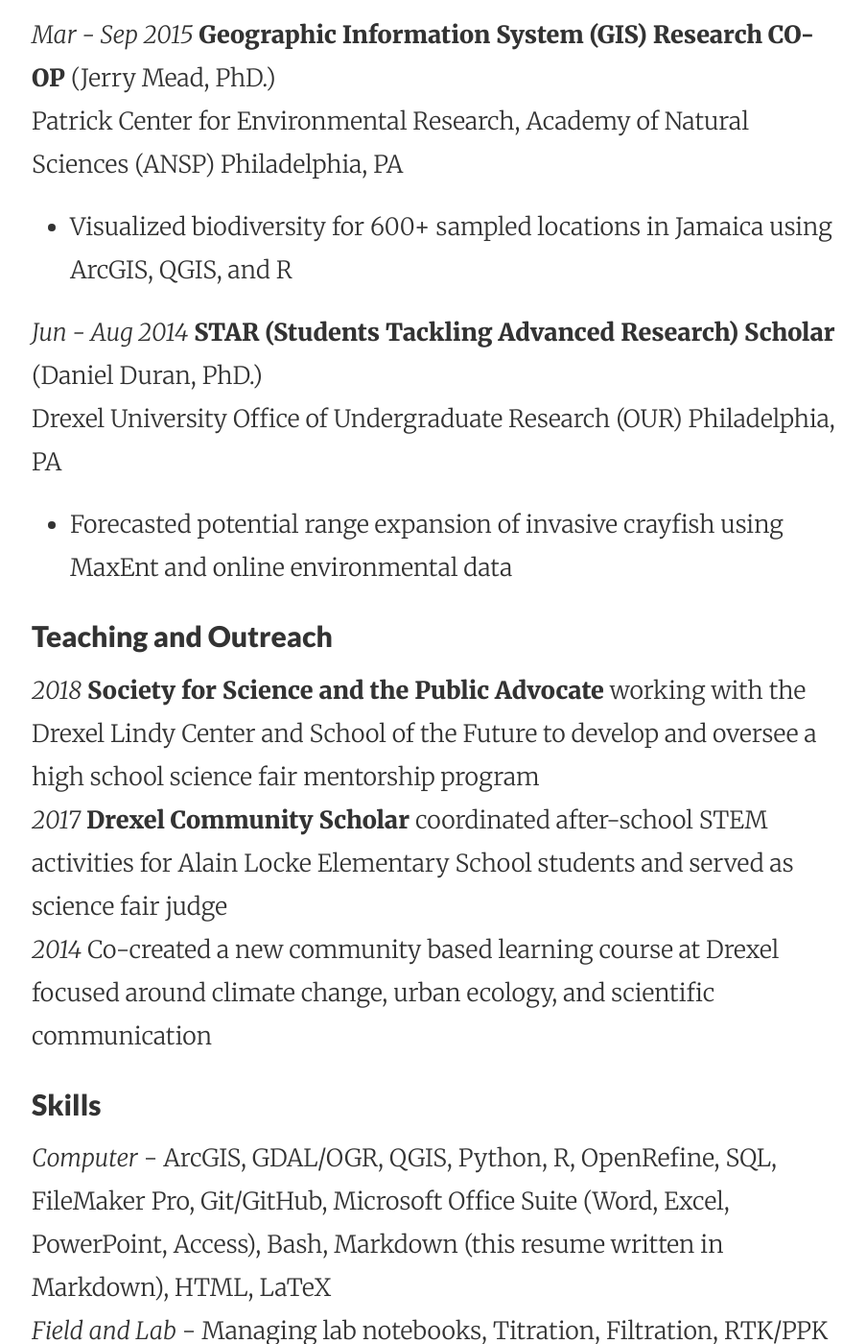
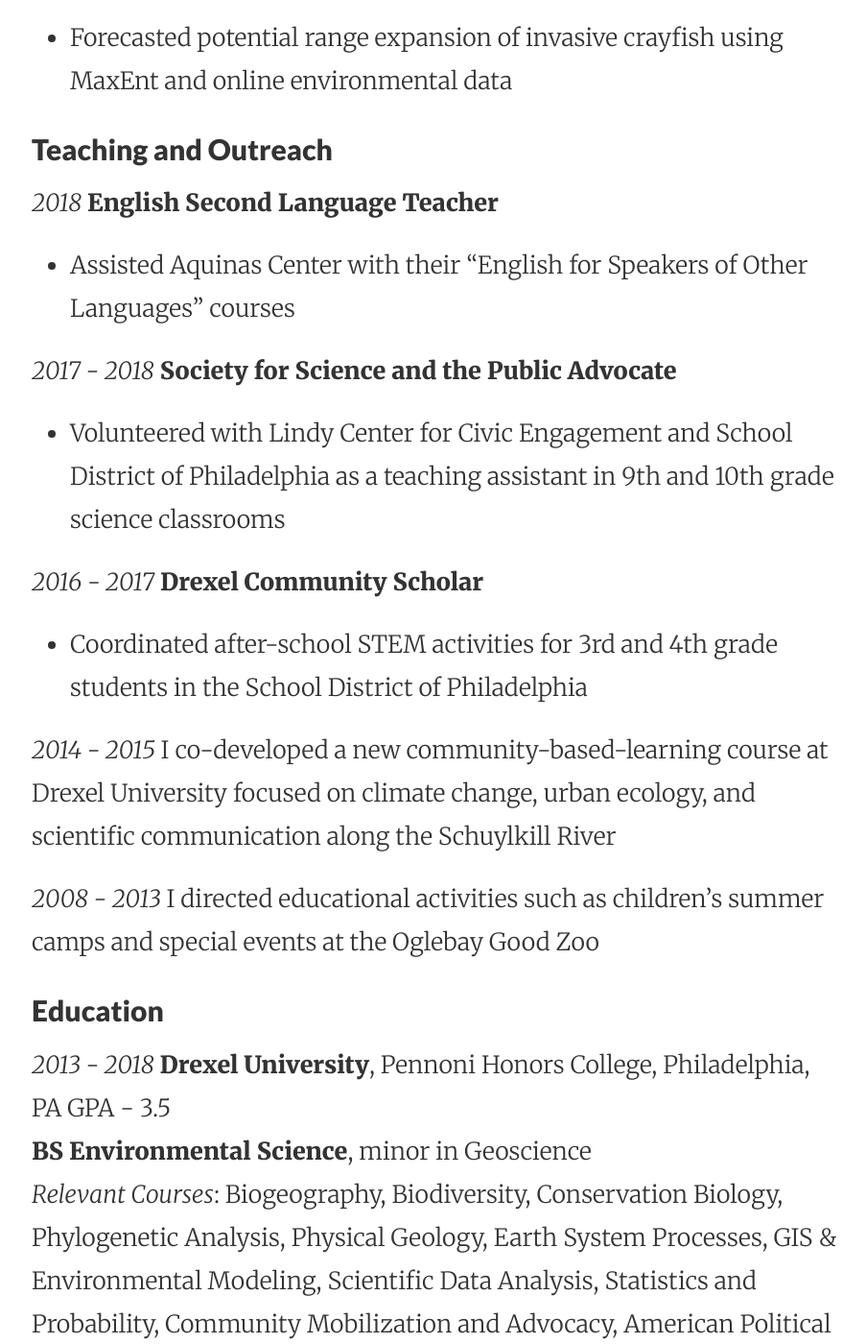
Before and after one commit to MonroeMegalonyx/vjoleary.github.io, a Jekyll site: the page built from cv.md, in a window 1280 px wide and 1400 px high, scrolled down 1881 px. Shown: the whole window at 96% size, without its empty margins (187-1090 px from the left). Built offline with Jekyll 4.4.1, drawn with Linux system fonts in a browser that asks for light colours; nearby versions of some CDN libraries; some web fonts are replaced; some of the changed text lies outside the part shown.

Commit message:
Updated CV and related pages

```diff
--- a/about.html
+++ b/about.html
@@ -5,7 +5,11 @@ permalink: /about/
 tags: about
 ---
 
-I am Vincent O'Leary, an undergraduate student at Drexel working with data to understand the planet.
+I am graduating from Drexel University in June with a B.S. in Environmental Science. I have been involved with multiple research projects, including efforts to understand the behavioral patterns of invasive species of crayfish as well as quantifying the impact of hydraulic fracturing to watersheds in central Pennsylvania. I have had experience in multiple departments at the Academy of Natural Sciences and am skilled in a variety of field surveying techniques and data analysis workflows.
+
+My research has been focused around increasing the accessibility of the large amount of data at the Academy of Natural Sciences about the world around us. As this data is digitized and published online, I am interested in how others can use this information for education and further research about ecological systems or climate change.
+
+Through my research and extracurricular leadership, I have enjoyed being an advocate for more open communication and data sharing in science, and currently volunteer as a student teacher at School of the Future in west Philadelphia and assist ESL classes in south Philadelphia.
 
 <h2> My Planet </h2>
 
--- a/cv.md
+++ b/cv.md
@@ -6,17 +6,10 @@ tags: cv
 ---
 This page was originally written in Markdown for GitHub. This CV is also available as a PDF <a href="{{ site.baseurl }}/assets/docs/cv.pdf">here.</a>
 
-## Education
-*2013 - 2018* **Drexel University**, Pennoni Honors College, Philadelphia, PA GPA - 3.56
-**BS Environmental Science**, minors in Mathematics, Geoscience
-*Relevant Courses*: Biogeography, Biodiversity, Phylogenetic Analysis, Earth System Processes, GIS & Environmental Modeling, Scientific Data Analysis, Community Mobilization and Advocacy, American Political Thought
-
-*2015* **Reykjavik University**, GREEN Program for climate and energy policy, Reykjavik, Iceland
-
-## Academic and Professional History
-*Dec 2013 - present* **Curatorial Assistant** (Ted Daeschler, PhD.)
+## Professional History
+*Dec 2013 - Dec 2017* **Curatorial Assistant** (Ted Daeschler, PhD.)
 Vertebrate Paleontology, Academy of Natural Sciences (ANSP) Philadelphia, PA
-* Design and implement a FileMaker Pro database of 20,000+ specimens and 3D images for ANSP
+* Designed and implemented a FileMaker Pro database of 20,000+ specimens and 3D images for ANSP
 
 *Jun - Aug 2017* **NOAA Hollings Scholar Intern** (Chris Amante)
 National Centers for Environmental Information (NCEI) Boulder, CO.
@@ -36,12 +29,32 @@ Drexel University Office of Undergraduate Research (OUR) Philadelphia, PA
 * Forecasted potential range expansion of invasive crayfish using MaxEnt and online environmental data
 
 ## Teaching and Outreach
-*2018* **Society for Science and the Public Advocate** working with the Drexel Lindy Center and School of the Future to develop and oversee a high school science fair mentorship program
-*2017* **Drexel Community Scholar** coordinated after-school STEM activities for Alain Locke Elementary School students and served as science fair judge
-*2014* Co-created a new community based learning course at Drexel focused around climate change, urban ecology, and scientific communication
+*2018* **English Second Language Teacher**
+* Assisted Aquinas Center with their "English for Speakers of Other Languages" courses
+
+*2017 - 2018* **Society for Science and the Public Advocate**
+* Volunteered with Lindy Center for Civic Engagement and School District of Philadelphia as a teaching assistant in 9th and 10th grade science classrooms
+
+*2016 - 2017* **Drexel Community Scholar**
+* Coordinated after-school STEM activities for 3rd and 4th grade students in the School District of Philadelphia
+
+*2014 - 2015* I co-developed a new community-based-learning course at Drexel University focused on climate change, urban ecology, and scientific communication along the Schuylkill River
+
+*2008 - 2013* I directed educational activities such as children's summer camps and special events at the Oglebay Good Zoo
+
+## Education
+*2013 - 2018* **Drexel University**, Pennoni Honors College, Philadelphia, PA GPA - 3.5
+**BS Environmental Science**, minor in Geoscience
+*Relevant Courses*: Biogeography, Biodiversity, Conservation Biology, Phylogenetic Analysis, Physical Geology, Earth System Processes, GIS & Environmental Modeling, Scientific Data Analysis, Statistics and Probability, Community Mobilization and Advocacy, American Political Thought, Systems Approach to Global Challenges
+
+*Other education*
+*2018* **Young Involved Philadelphia (YIP)**, Board Prep Program, Philadelphia, PA
+*2017* **Native Nations Institute at University of Arizona**, Rebuilding Native Nations, Tuscon, AZ
+*2015* **The GREEN Program at Reykjavik University**, Renewable Energy & Sustainability, Reykjavik, Iceland
 
 ## Skills
 *Computer* - ArcGIS, GDAL/OGR, QGIS, Python, R, OpenRefine, SQL, FileMaker Pro, Git/GitHub, Microsoft Office Suite (Word, Excel, PowerPoint, Access), Bash, Markdown (this resume written in Markdown), HTML, LaTeX
+
 *Field and Lab* - Managing lab notebooks, Titration, Filtration, RTK/PPK and laser level surveying, Open channel hydraulic surveys, Backpack electrofishing, Radio-telemetry, Scanning electron (SEM) and petrographic microscopy
 
 ## Awards and Grants
```
Also changed, not shown: other parts of cv.md (+0 -1 lines), outreach.md (+12 -3 lines), research.md (line endings or trailing spaces).
